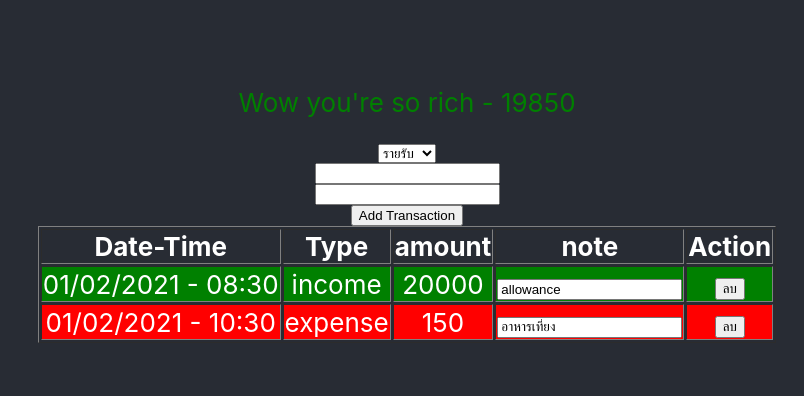
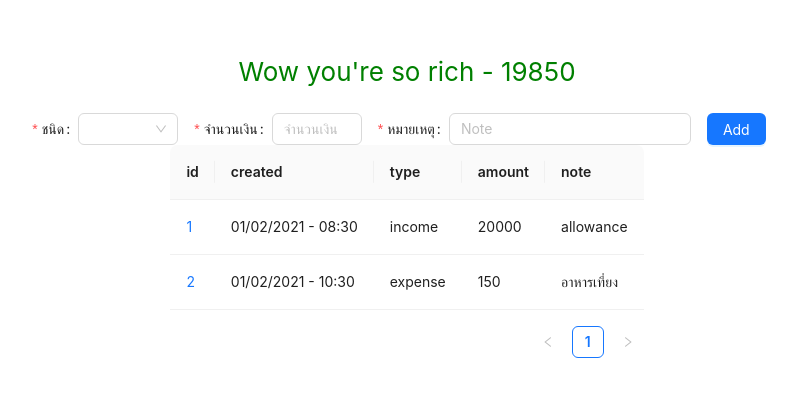
Before and after one commit to PunPK/React_study, a React (Create React App) app: page / in a window 1280 px wide. Shown: the part 198-594 px from the top of the page, without its empty margins (233-1037 px from the left). Built offline with nearby package versions, Linux system fonts and the light colour scheme.

Commit message:
11/12/67 -2

```diff
--- a/package.json
+++ b/package.json
@@ -3,10 +3,11 @@
   "version": "0.1.0",
   "private": true,
   "dependencies": {
+    "antd": "^5.22.4",
     "cra-template": "1.2.0",
     "dayjs": "^1.11.13",
-    "react": "^19.0.0",
-    "react-dom": "^19.0.0",
+    "react": "^18.2.0",
+    "react-dom": "^18.2.0",
     "react-scripts": "5.0.1"
   },
   "scripts": {
--- a/src/App.css
+++ b/src/App.css
@@ -14,14 +14,14 @@
 }
 
 .App-header {
-  background-color: #282c34;
+  /* background-color: #282c34; */
   min-height: 100vh;
   display: flex;
   flex-direction: column;
   align-items: center;
   justify-content: center;
   font-size: calc(10px + 2vmin);
-  color: white;
+  /* color: white; */
 }
 
 .App-link {
--- a/src/App.js
+++ b/src/App.js
@@ -2,6 +2,8 @@ import "./App.css";
 import TransactionList from "./components/TransactionList";
 import { useState, useEffect } from "react";
 import dayjs from "dayjs";
+import { Button, Table, Tag } from "antd";
+import AddItem from "./components/AddItem";
 
 function App() {
   const [transactionData, setTransactionData] = useState([
@@ -21,9 +23,6 @@ function App() {
     },
   ]);
   const [amount, setAmount] = useState(calculateCurrentAmount(transactionData));
-  const [type, setType] = useState("income");
-  const [newAmount, setNewAmount] = useState("");
-  const [note, setNote] = useState("");
 
   function calculateCurrentAmount(trxData) {
     return trxData.reduce(
@@ -34,6 +33,18 @@ function App() {
       0
     );
   }
+  useEffect(() => {
+    console.log(transactionData);
+    setAmount(
+      transactionData.reduce(
+        (sum, transaction) =>
+          transaction.type === "income"
+            ? (sum += transaction.amount)
+            : (sum -= transaction.amount),
+        0
+      )
+    );
+  }, [transactionData]);
   const handleNoteChanged = (id, note) => {
     setTransactionData(
       transactionData.map((transaction) => {
@@ -43,16 +54,72 @@ function App() {
     );
   };
 
-  const generateTransaction = (type, amt, note) => {
-    return {
-      id: transactionData.length + 1,
-      // created: new Date().toLocaleString(),
-      created: dayjs().format("DD/MM/YYYY - HH.mm"),
-      type: type,
-      amount: amt,
-      note: note,
-    };
+  const handleAddItem = (itemData) => {
+    setTransactionData([
+      ...transactionData,
+      {
+        id: transactionData.length + 1,
+        created: dayjs().format("DD/MM/YYYY - HH:mm"),
+        ...itemData,
+      },
+    ]);
   };
+
+  const handleRowDelete = (id) => {
+    setTransactionData(transactionData.filter((trx) => trx.id !== id));
+  };
+
+  // id: 1,
+  // created: "01/02/2021 - 08:30",
+  // type: "income",
+  // amount: 20000,
+  // note: "allowance",
+  const columns = [
+    {
+      title: "id",
+      dataIndex: "id",
+      key: "id",
+      render: (id) => <a>{id}</a>,
+    },
+    {
+      title: "created",
+      dataIndex: "created",
+      key: "created",
+    },
+    {
+      title: "type",
+      dataIndex: "type",
+      // key: "type",
+      // render: (_, record) => {
+      //   const types = record.types || []; // ตรวจสอบว่า types มีค่าหรือไม่ ถ้าไม่มี ให้ใช้ array ว่าง
+      //   return (
+      //     <>
+      //       {types.map((transaction, index) => {
+      //         let color = transaction.type === "income" ? "green" : "red";
+      //         if (transaction.type === "loser") {
+      //           color = "volcano";
+      //         }
+      //         return (
+      //           <Tag color={color} key={`${transaction.type}-${index}`}>
+      //             {transaction.type.toUpperCase()}
+      //           </Tag>
+      //         );
+      //       })}
+      //     </>
+      //   );
+      // },
+    },
+    {
+      title: "amount",
+      key: "amount",
+      dataIndex: "amount",
+    },
+    {
+      title: "note",
+      key: "note",
+      dataIndex: "note",
+    },
+  ];
 
   return (
     <div className="App">
@@ -63,32 +130,13 @@ function App() {
         {amount < 10000 && (
           <p style={{ color: "red" }}>So Poor... - {amount}</p>
         )}
-        <select value={type} onChange={(evt) => setType(evt.target.value)}>
-          <option value="income">รายรับ</option>
-          <option value="expense">รายจ่าย</option>
-        </select>
-        <input
-          type="number"
-          value={newAmount}
-          onChange={(evt) => setNewAmount(parseInt(evt.target.value))}
-        />
-        <input value={note} onChange={(evt) => setNote(evt.target.value)} />
-        <button
-          onClick={() => {
-            const data = [
-              ...transactionData,
-              generateTransaction(type, newAmount, note),
-            ];
-            setTransactionData(data);
-            setAmount(calculateCurrentAmount(data));
-          }}
-        >
-          Add Transaction
-        </button>
-        <TransactionList
+        <AddItem onItemAdded={handleAddItem} />
+        {/* <TransactionList
           data={transactionData}
           onNoteChanged={handleNoteChanged}
-        />
+          onRowDeleted={handleRowDelete}
+        /> */}
+        <Table columns={columns} dataSource={transactionData} />
       </header>
     </div>
   );
--- /dev/null
+++ b/src/components/AddItem.js
@@ -0,0 +1,34 @@
+import { Button, Form, Select, Input, InputNumber } from "antd";
+export default function AddItem(props) {
+  return (
+    <Form layout="inline" onFinish={props.onItemAdded}>
+      <Form.Item name="type" label="ชนิด" rules={[{ required: true }]}>
+        <Select
+          allowClear
+          style={{ width: "100px" }}
+          options={[
+            {
+              value: "income",
+              label: "รายรับ",
+            },
+            {
+              value: "expense",
+              label: "รายจ่าย",
+            },
+          ]}
+        />
+      </Form.Item>
+      <Form.Item name="amount" label="จํานวนเงิน" rules={[{ required: true }]}>
+        <InputNumber placeholder="จํานวนเงิน" />
+      </Form.Item>
+      <Form.Item name="note" label="หมายเหตุ" rules={[{ required: true }]}>
+        <Input placeholder="Note" />
+      </Form.Item>
+      <Form.Item>
+        <Button type="primary" htmlType="submit">
+          Add
+        </Button>
+      </Form.Item>
+    </Form>
+  );
+}
--- a/src/components/TransactionList.js
+++ b/src/components/TransactionList.js
@@ -20,8 +20,8 @@ export default function TransactionList(props) {
             />
           </td>
           <td>
-            <button onClick={() => alert(deleteTransaction(transaction.id))}>
-              ลบ
+            <button onClick={() => props.onRowDeleted(transaction.id)}>
+              Delete
             </button>
           </td>
         </tr>
```
Also changed, not shown: 1 other file (tests, documents, lock files or other folders).
